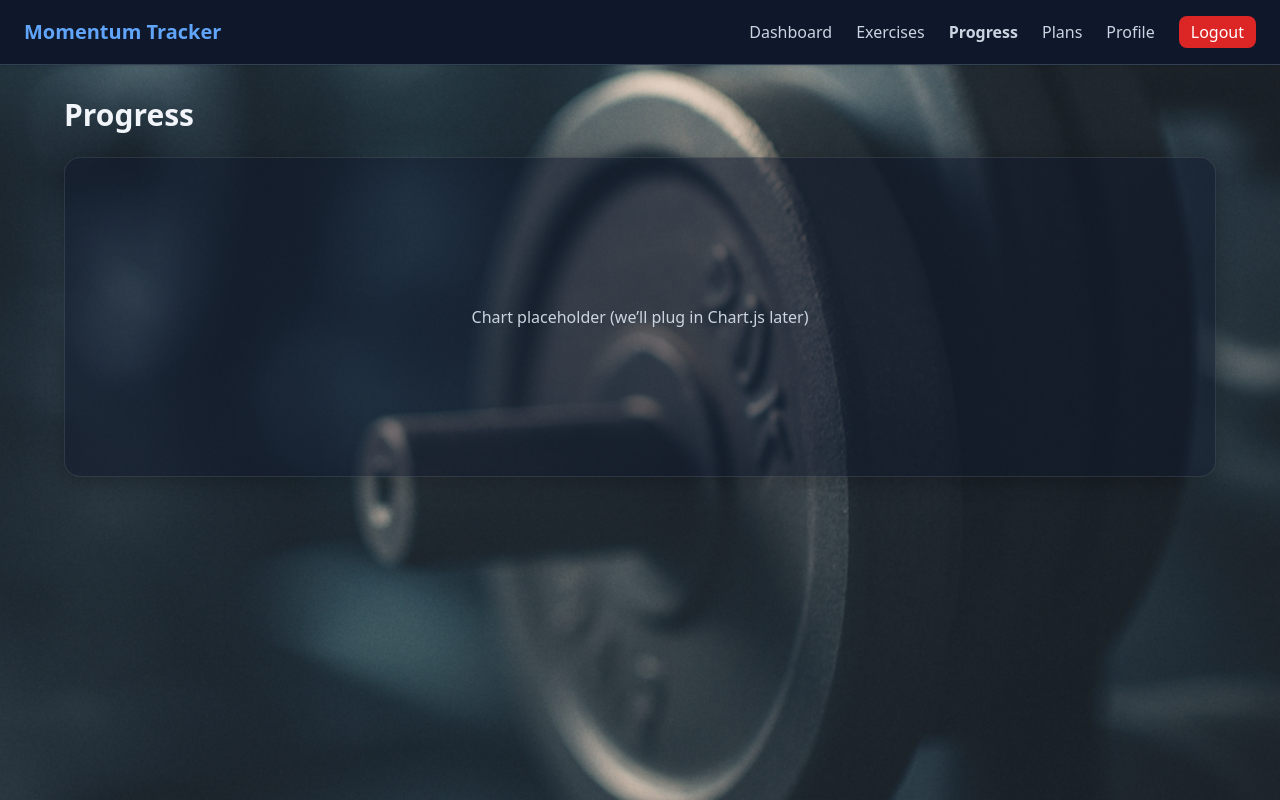
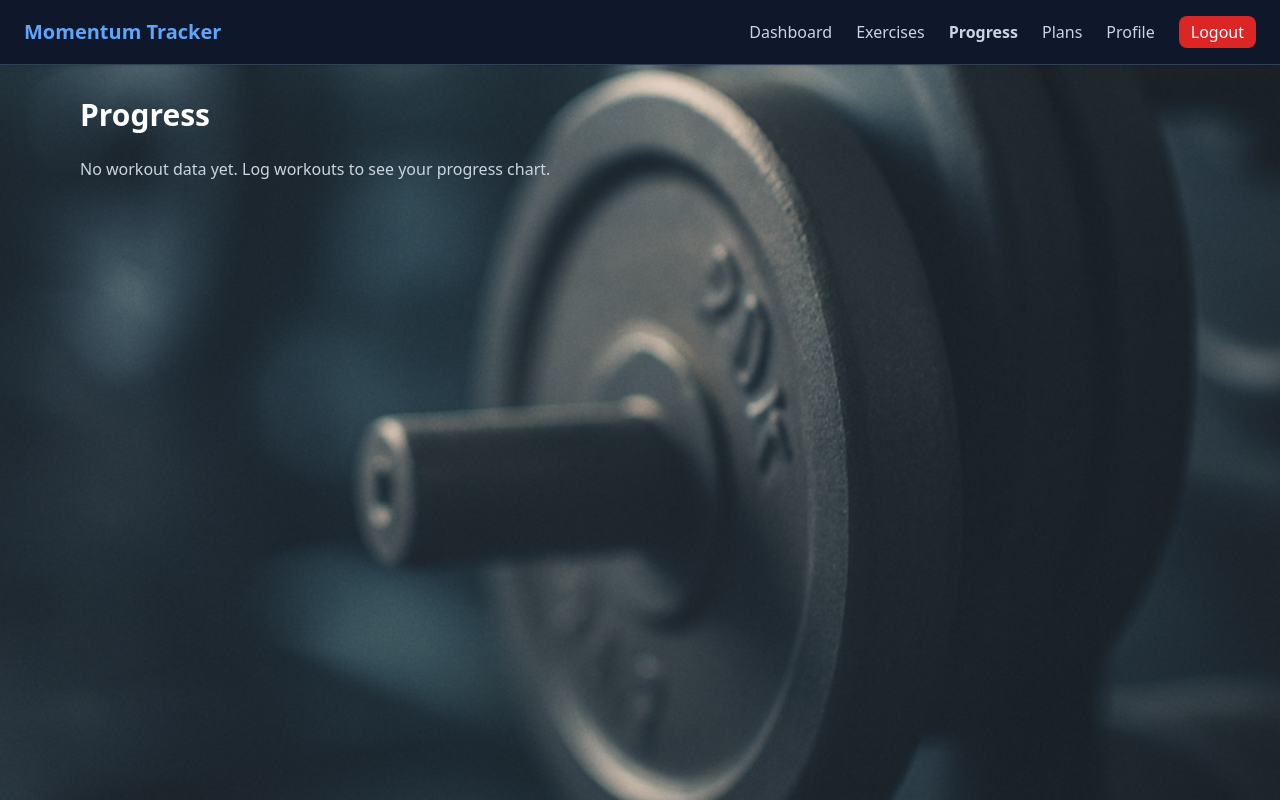
Before and after one commit to fittechjoy/Momentum-Tracker, a React (Vite) app: page /progress in a window 1280 px wide. Built offline with nearby package versions, Linux system fonts and the light colour scheme.

Commit message:
Update Progress page to display real workout data.

```diff
--- a/src/pages/Progress.jsx
+++ b/src/pages/Progress.jsx
@@ -1,10 +1,78 @@
+import { useEffect, useState } from "react";
+import { Line } from "react-chartjs-2";
+import {
+  Chart as ChartJS,
+  LineElement,
+  CategoryScale,
+  LinearScale,
+  PointElement,
+  Title,
+  Tooltip,
+  Legend,
+  Filler,
+} from "chart.js";
+
+ChartJS.register(
+  LineElement,
+  CategoryScale,
+  LinearScale,
+  PointElement,
+  Title,
+  Tooltip,
+  Legend,
+  Filler
+);
+
 export default function Progress() {
+  const [progressData, setProgressData] = useState([]);
+
+  useEffect(() => {
+    const savedWorkouts = JSON.parse(localStorage.getItem("workouts")) || [];
+    const data = savedWorkouts.map((w) => ({
+      date: w.date,
+      totalWeight: w.sets * w.reps * w.weight,
+    }));
+    setProgressData(data);
+  }, []);
+
+  const chartData = {
+    labels: progressData.map((item) => item.date),
+    datasets: [
+      {
+        label: "Total Weight Lifted (kg)",
+        data: progressData.map((item) => item.totalWeight),
+        borderColor: "#6366f1", // Indigo
+        backgroundColor: "rgba(99,102,241,0.3)",
+        fill: true,
+        tension: 0.3,
+      },
+    ],
+  };
+
+  const options = {
+    responsive: true,
+    plugins: {
+      legend: { position: "top" },
+      title: {
+        display: true,
+        text: "Workout Progress Over Time",
+      },
+    },
+  };
+
   return (
-    <div className="max-w-6xl mx-auto py-8">
-      <h1 className="text-3xl font-bold mb-6">Progress</h1>
-      <div className="rounded-2xl border border-white/10 bg-slate-900/50 p-5 shadow-soft h-80 flex items-center justify-center text-slate-300">
-        Chart placeholder (we’ll plug in Chart.js later)
-      </div>
+    <div className="max-w-6xl mx-auto py-8 px-4">
+      <h1 className="text-3xl font-bold text-white mb-6">Progress</h1>
+
+      {progressData.length > 0 ? (
+        <div className="bg-slate-900/50 border border-white/10 p-6 rounded-2xl shadow-soft">
+          <Line data={chartData} options={options} />
+        </div>
+      ) : (
+        <p className="text-slate-300">
+          No workout data yet. Log workouts to see your progress chart.
+        </p>
+      )}
     </div>
   );
 }
```
